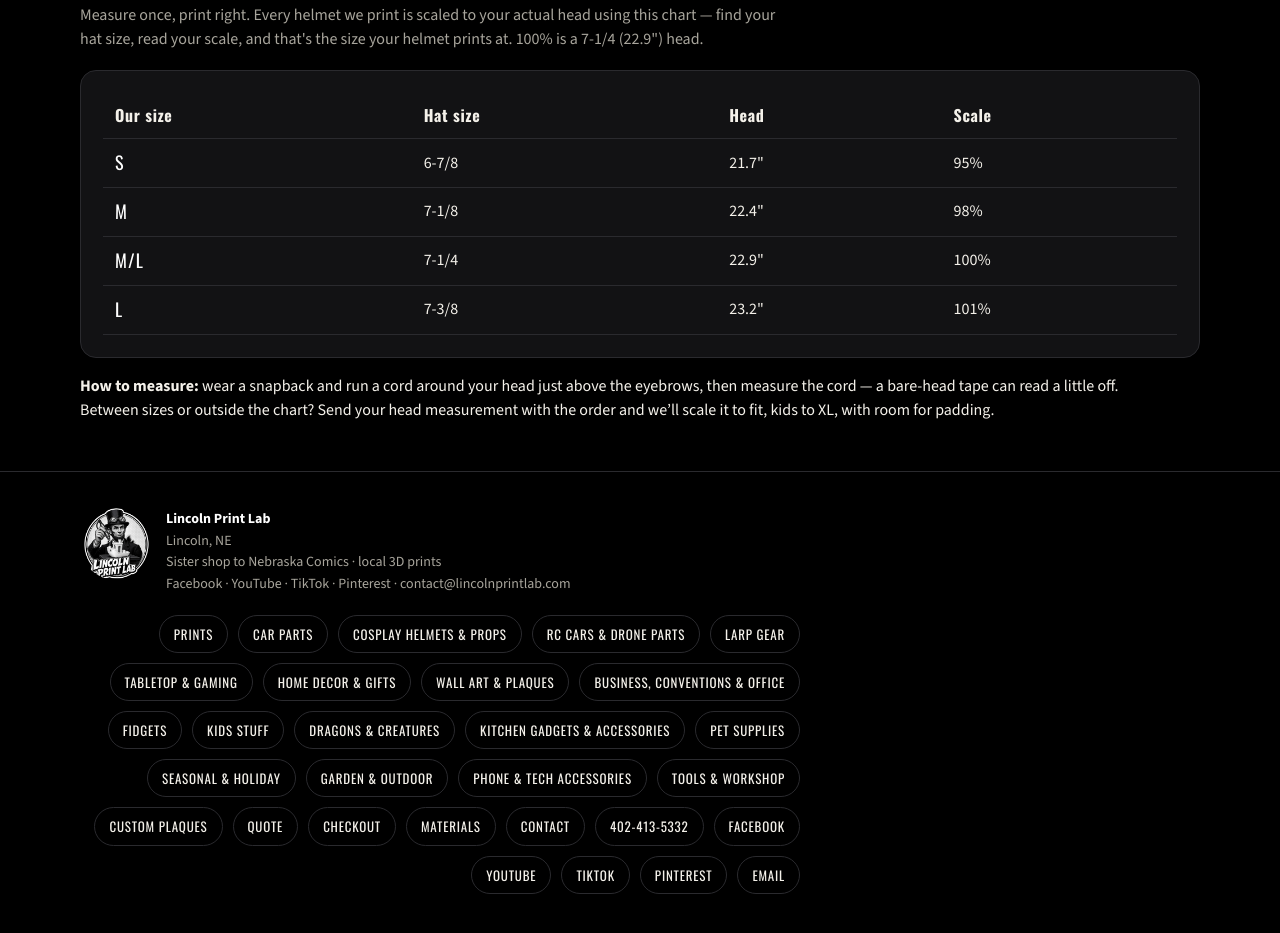
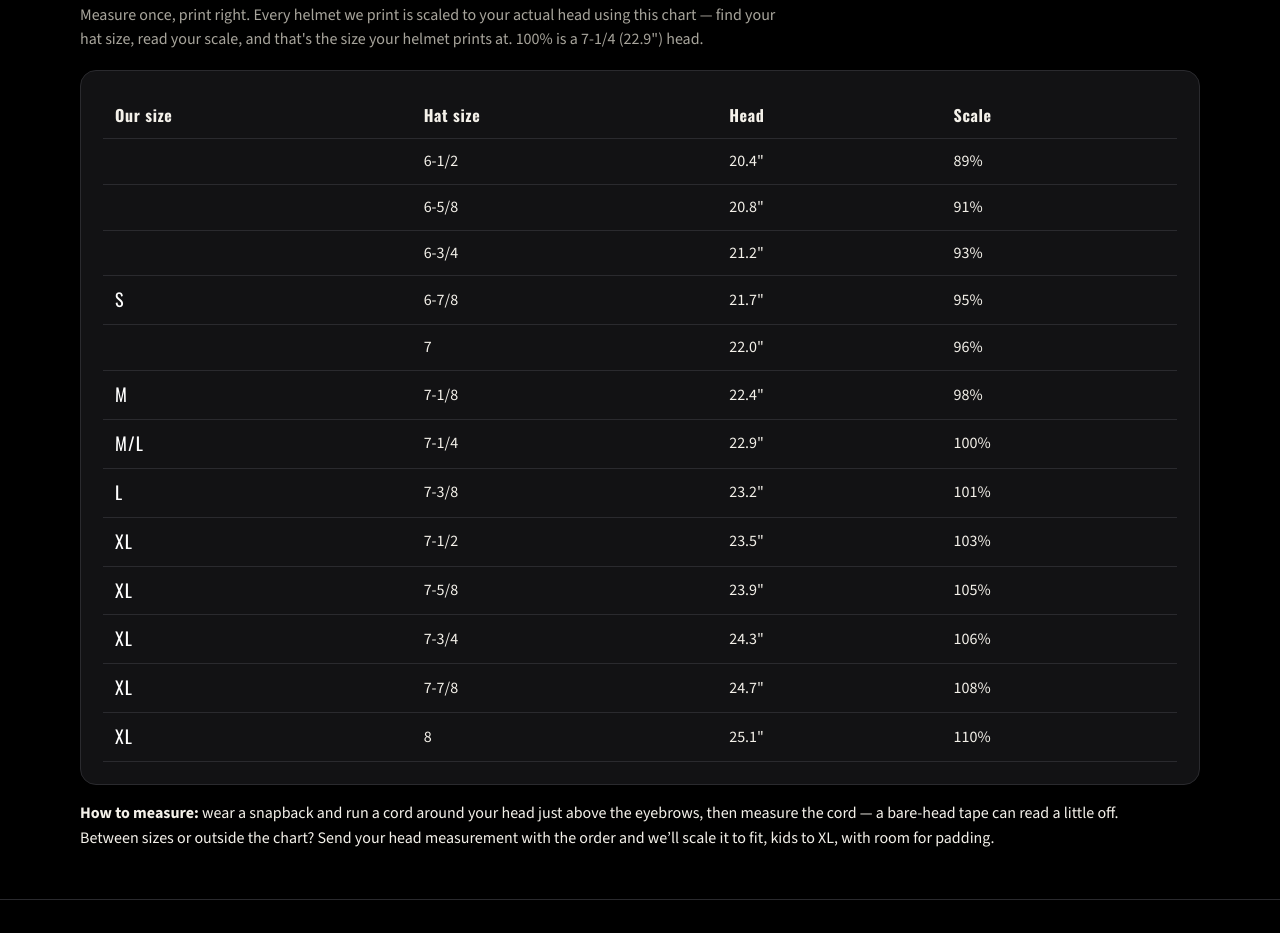
Before and after one commit to NOOBMASTER2099/lincolnprintlab, a plain HTML site: page fit-scale.html in a window 1280 px wide. Shown: the part 522-1455 px from the top of the page. Drawn offline with nearby package versions, Linux system fonts and the light colour scheme.

Commit message:
Helmet Sizing: restore full fit-scale chart (up to size 8 / 110%)

```diff
--- a/fit-scale.html
+++ b/fit-scale.html
@@ -333,10 +333,19 @@ footer{border-top:1px solid var(--line);padding:36px 0 48px;color:var(--muted);f
       <table class="fit-table">
         <thead><tr><th>Our size</th><th>Hat size</th><th>Head</th><th>Scale</th></tr></thead>
         <tbody>
+          <tr><td class="size"></td><td>6-1/2</td><td>20.4&quot;</td><td>89%</td></tr>
+          <tr><td class="size"></td><td>6-5/8</td><td>20.8&quot;</td><td>91%</td></tr>
+          <tr><td class="size"></td><td>6-3/4</td><td>21.2&quot;</td><td>93%</td></tr>
           <tr><td class="size">S</td><td>6-7/8</td><td>21.7&quot;</td><td>95%</td></tr>
+          <tr><td class="size"></td><td>7</td><td>22.0&quot;</td><td>96%</td></tr>
           <tr><td class="size">M</td><td>7-1/8</td><td>22.4&quot;</td><td>98%</td></tr>
           <tr><td class="size">M/L</td><td>7-1/4</td><td>22.9&quot;</td><td>100%</td></tr>
           <tr><td class="size">L</td><td>7-3/8</td><td>23.2&quot;</td><td>101%</td></tr>
+          <tr><td class="size">XL</td><td>7-1/2</td><td>23.5&quot;</td><td>103%</td></tr>
+          <tr><td class="size">XL</td><td>7-5/8</td><td>23.9&quot;</td><td>105%</td></tr>
+          <tr><td class="size">XL</td><td>7-3/4</td><td>24.3&quot;</td><td>106%</td></tr>
+          <tr><td class="size">XL</td><td>7-7/8</td><td>24.7&quot;</td><td>108%</td></tr>
+          <tr><td class="size">XL</td><td>8</td><td>25.1&quot;</td><td>110%</td></tr>
         </tbody>
       </table>
     </div>
```
